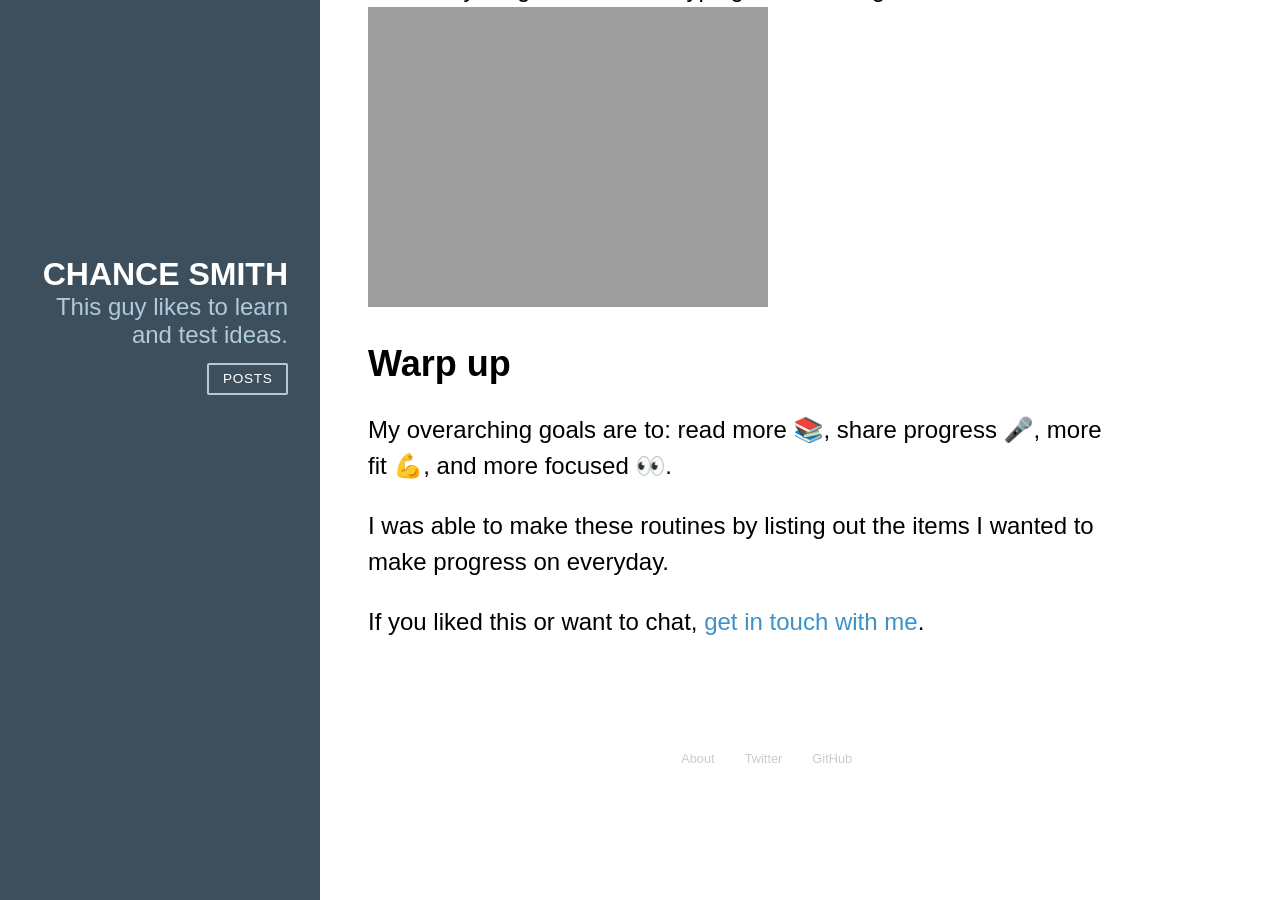
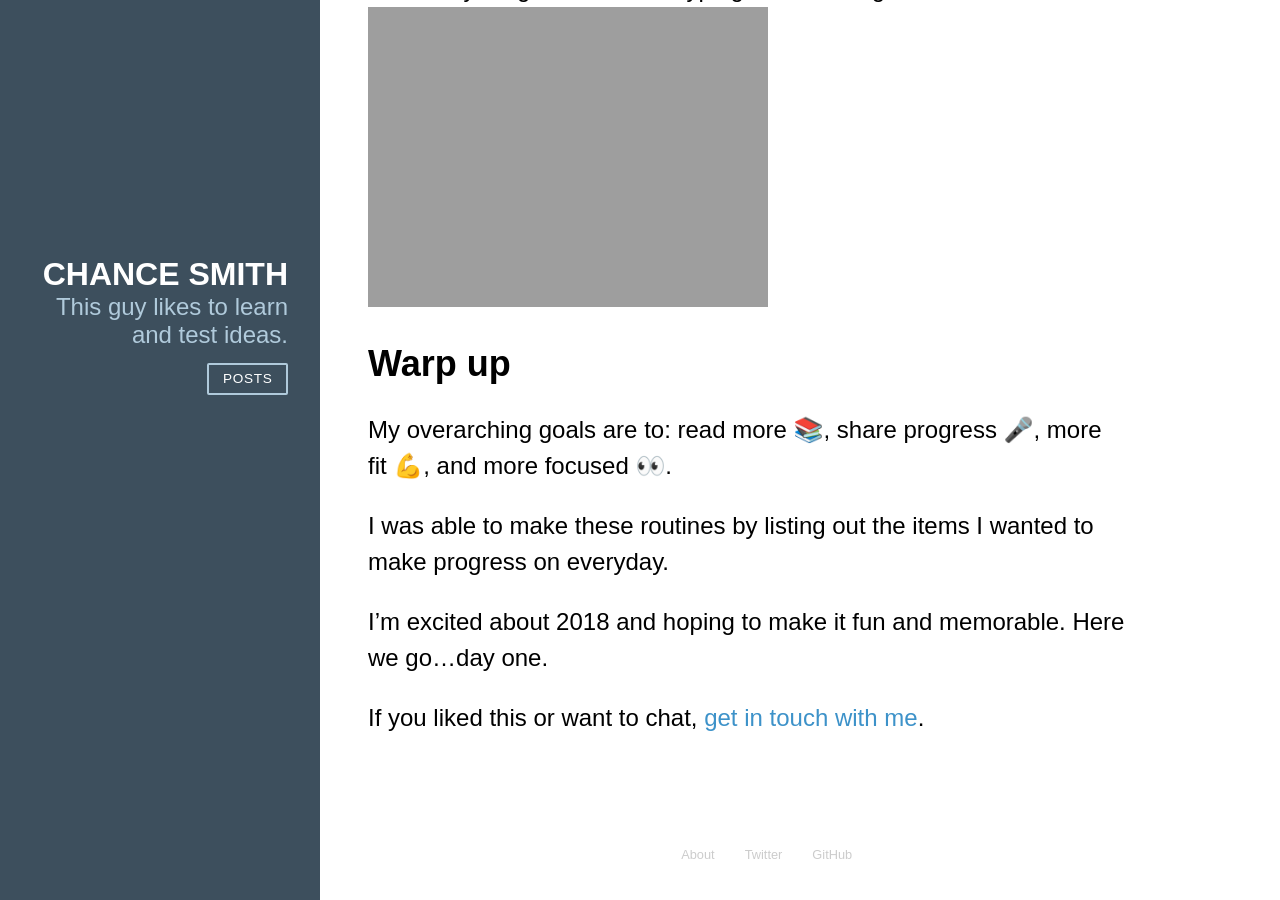
Before and after one commit to chancesmith/chance-smith-blog, a Jekyll site: the page built from _posts/2018-01-01-daily-routines.markdown, in a window 1280 px wide and 900 px high, scrolled down 2861 px. Built offline with Jekyll 4.4.1, drawn with Linux system fonts in a browser that asks for light colours.

Commit message:
adds daily routines post + edit to ending

```diff
--- a/_posts/2018-01-01-daily-routines.markdown
+++ b/_posts/2018-01-01-daily-routines.markdown
@@ -64,4 +64,6 @@ My overarching goals are to: read more 📚, share progress 🎤, more fit 💪,
 
 I was able to make these routines by listing out the items I wanted to make progress on everyday.
 
+I'm excited about 2018 and hoping to make it fun and memorable. Here we go...day one.
+
 If you liked this or want to chat, [get in touch with me](https://twitter.com/Chance_Smith).
```
